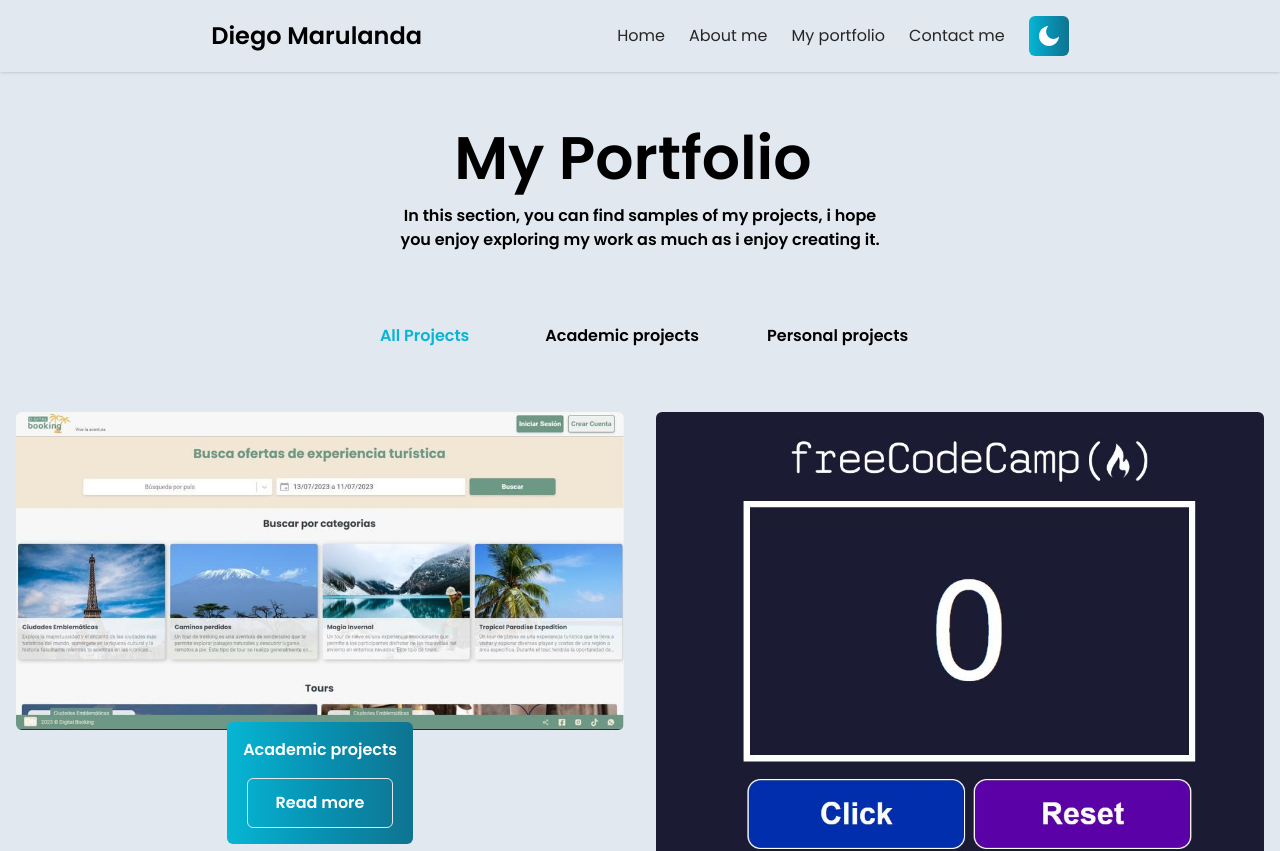
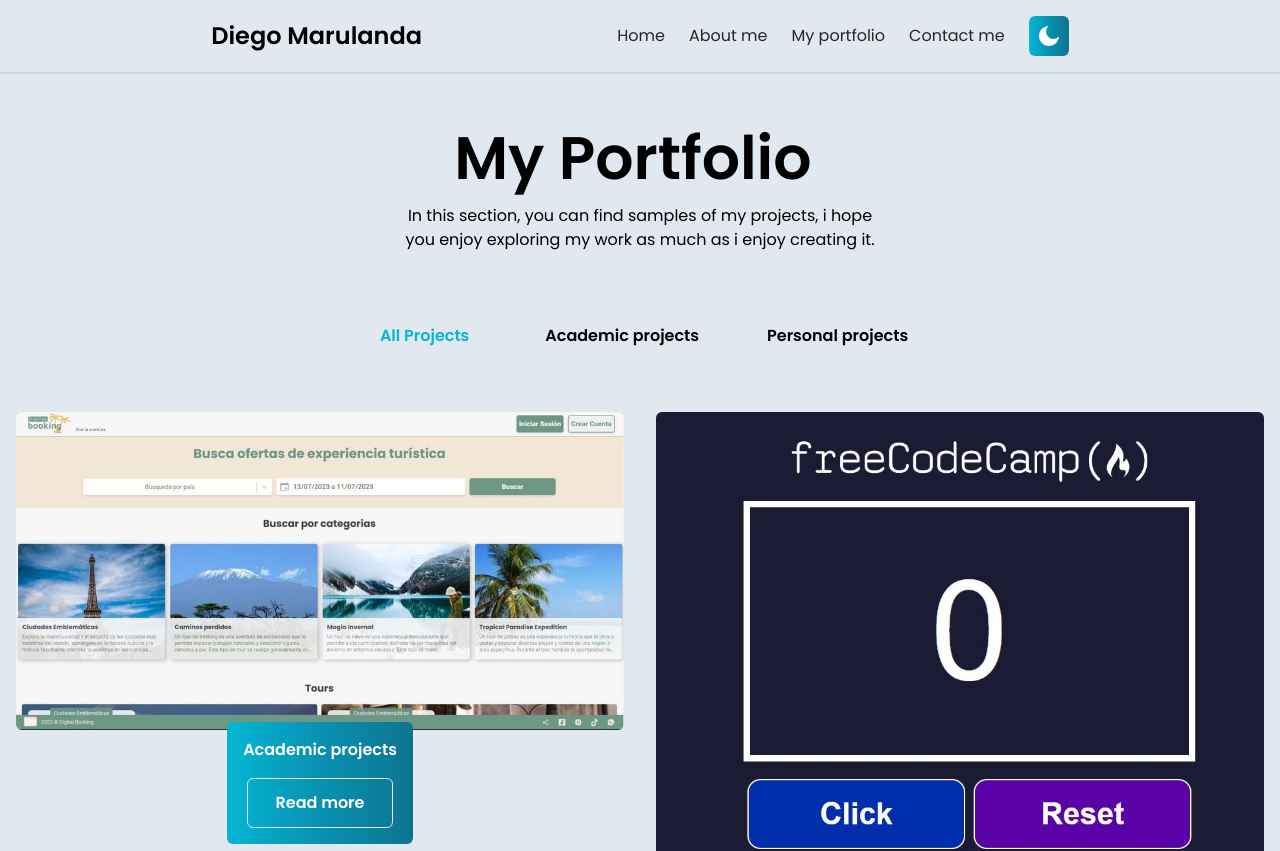
Before and after one commit to DiegoMarulandaB/Portfolio, a Next.js app: page /projects in a window 1280 px wide. Shown: the top 851 px of the page. Built offline with nearby package versions, Linux system fonts and the light colour scheme.

Commit message:
add new color bg

```diff
--- a/src/app/projects/page.tsx
+++ b/src/app/projects/page.tsx
@@ -66,7 +66,7 @@ const Projects: React.FC = () => {
               <h1 className="text-3xl md:text-4xl font-bold">
                 <AnimatedText text="My portfolio" className="text-center mx-2 mr-2 mb-2 mt-18 font-bold" />
               </h1>
-              <p className="text-1xl sm:text-1xl md:text-1xl lg:text-1xl xl:text-2xl font-bold text-body-color text-center mx-2 mr-2">
+              <p className="text-1xl sm:text-1xl md:text-1xl lg:text-1xl xl:text-2xl font-light text-body-color text-center mx-2 mr-2">
                 In this section, you can find samples of my projects, i hope you enjoy exploring my work as much as i
                 enjoy creating it.
               </p>
```
